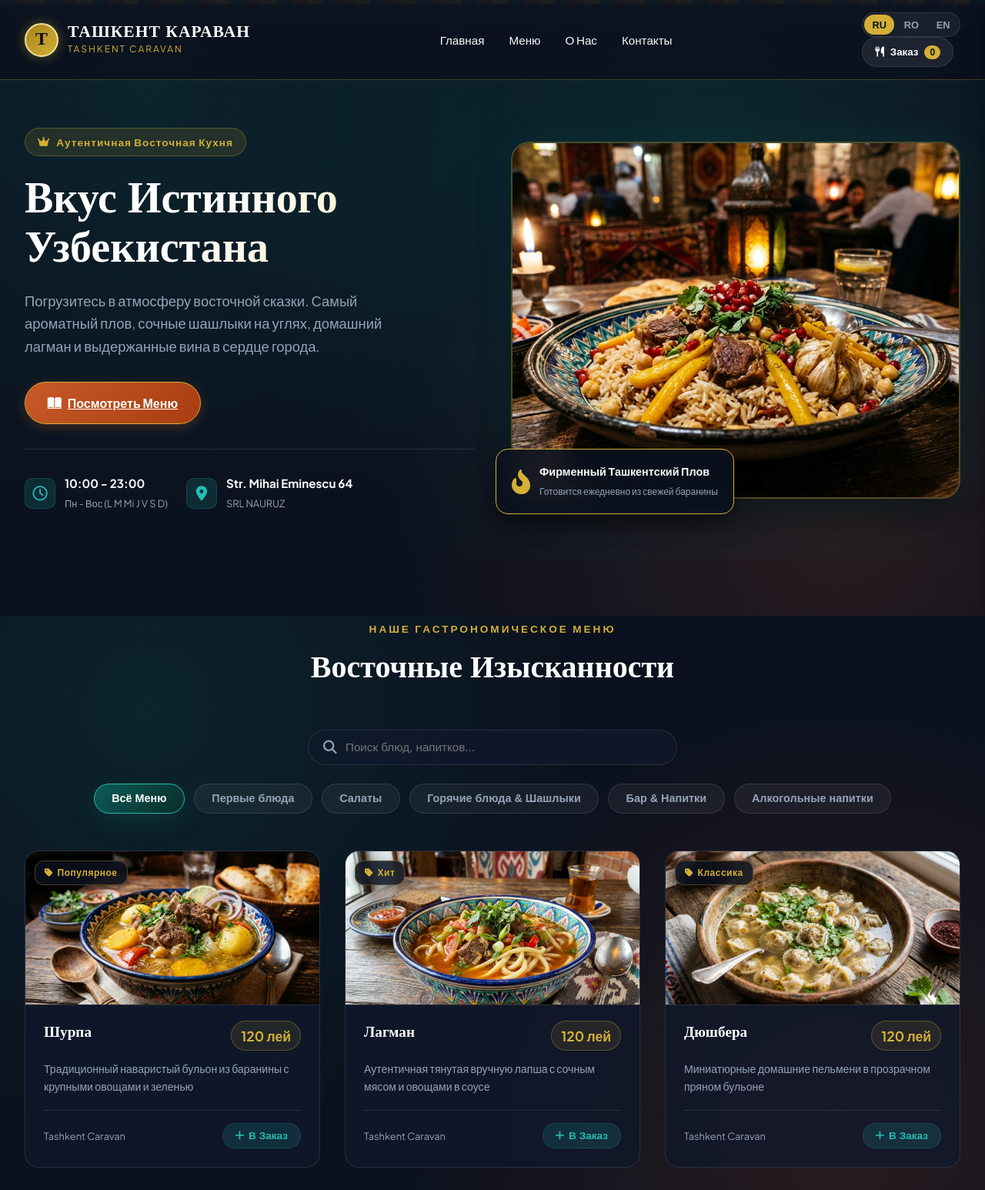
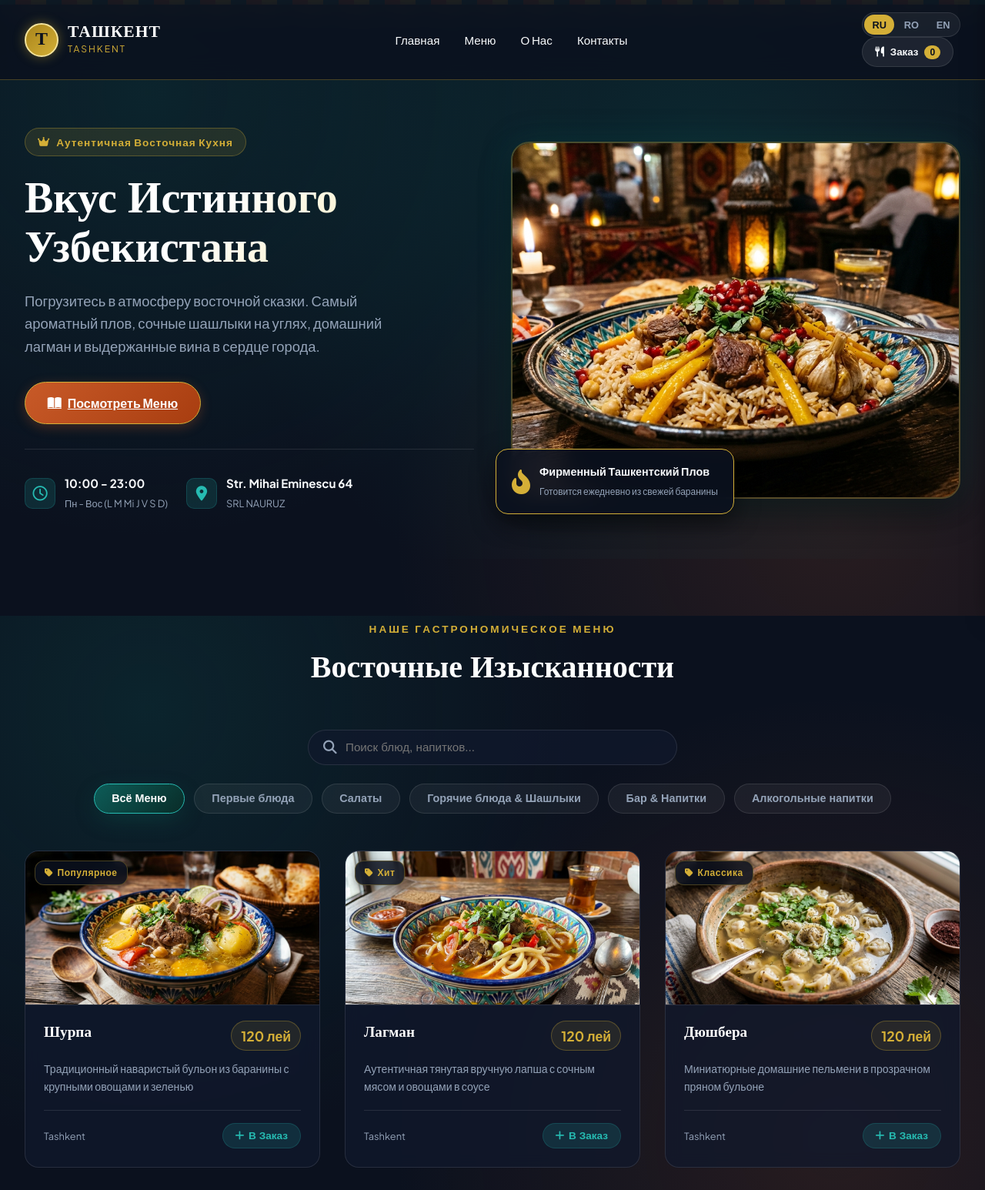
Before and after one commit to Leo9598/tashkent-caravan, a website: page index.html in a window 1280 px wide. Shown: the top 1546 px of the page at 77% size. Drawn offline with Linux system fonts and the light colour scheme; no server answers.

Commit message:
Update restaurant name to Tashkent

```diff
--- a/app.js
+++ b/app.js
@@ -134,13 +134,13 @@ document.addEventListener('DOMContentLoaded', () => {
       cat_bar: 'Бар & Напитки',
       cat_alcohol: 'Алкогольные напитки',
       about_subtitle: 'Традиции & Гостеприимство',
-      about_title: 'История Ташкент Караван',
-      about_p1: 'В узбекской культуре гость — это благословение дома. В ресторане «Ташкент Караван» мы возрождаем вековые кулинарные традиции Великого Шёлкового пути.',
+      about_title: 'История Ташкент',
+      about_p1: 'В узбекской культуре гость — это благословение дома. В ресторане «Ташкент» мы возрождаем вековые кулинарные традиции Великого Шёлкового пути.',
       about_p2: 'Каждое блюдо готовится по аутентичным рецептам с использованием настоящих узбекских специй (зиры, барбариса, кориандра), свежайшего мяса и авторской подачи.',
       about_stat1: 'Натуральные специи',
       about_stat2: 'Ежедневно без выходных',
       quote_text: '«Плов — это не просто еда, это дух узбекского гостеприимства и песня, исполненная на чугунном казане.»',
-      quote_author: '— Шеф-повар Ташкент Караван',
+      quote_author: '— Шеф-повар Ташкент',
       contact_subtitle: 'Ждём Вас в Гости',
       contact_title: 'Контакты & График Работы',
       contact_address_lbl: 'Адрес:',
@@ -177,13 +177,13 @@ document.addEventListener('DOMContentLoaded', () => {
       cat_bar: 'Bar & Băuturi',
       cat_alcohol: 'Băuturi Alcoolice',
       about_subtitle: 'Tradiție & Ospitalitate',
-      about_title: 'Istoria Tashkent Caravan',
-      about_p1: 'În cultura uzbecă, oaspetele este o binecuvântare a casei. La restaurantul „Tashkent Caravan” reînviem tradițiile culinare seculare ale Drumului Mătăsii.',
+      about_title: 'Istoria Tashkent',
+      about_p1: 'În cultura uzbecă, oaspetele este o binecuvântare a casei. La restaurantul „Tashkent” reînviem tradițiile culinare seculare ale Drumului Mătăsii.',
       about_p2: 'Fiecare preparat este gătit după rețete autentice, folosind condimente uzbece originale (chimen, dudițe, coriadru) și carne de cea mai înaltă calitate.',
       about_stat1: 'Condimente Naturale',
       about_stat2: 'Zilnic fără zile libere',
       quote_text: '«Plovul nu este doar mâncare, este sufletul ospitalității uzbece și o melodie cântată într-un ceaun de fontă.»',
-      quote_author: '— Bucătar Șef Tashkent Caravan',
+      quote_author: '— Bucătar Șef Tashkent',
       contact_subtitle: 'Vă Așteptăm cu Drag',
       contact_title: 'Contacte & Program de Lucru',
       contact_address_lbl: 'Adresă:',
@@ -220,13 +220,13 @@ document.addEventListener('DOMContentLoaded', () => {
       cat_bar: 'Bar & Drinks',
       cat_alcohol: 'Alcoholic Drinks',
       about_subtitle: 'Tradition & Hospitality',
-      about_title: 'Story of Tashkent Caravan',
-      about_p1: 'In Uzbek culture, a guest is a blessing to the home. At "Tashkent Caravan", we revive centuries-old culinary traditions of the Silk Road.',
+      about_title: 'Story of Tashkent',
+      about_p1: 'In Uzbek culture, a guest is a blessing to the home. At "Tashkent", we revive centuries-old culinary traditions of the Silk Road.',
       about_p2: 'Every dish is crafted using authentic recipes, genuine Uzbek spices (cumin, barberry, coriander), and premium meats.',
       about_stat1: 'Natural Spices',
       about_stat2: 'Open Every Day',
       quote_text: '«Plov is not just food, it is the spirit of Uzbek hospitality and a song played inside a cast-iron kazan.»',
-      quote_author: '— Executive Chef Tashkent Caravan',
+      quote_author: '— Executive Chef Tashkent',
       contact_subtitle: 'We Welcome You',
       contact_title: 'Contact & Opening Hours',
       contact_address_lbl: 'Address:',
@@ -425,7 +425,7 @@ document.addEventListener('DOMContentLoaded', () => {
           <p class="card-desc">${itemLang.desc}</p>
         </div>
         <div class="card-footer">
-          <span style="font-size: 0.8rem; color: var(--color-text-muted);">Tashkent Caravan</span>
+          <span style="font-size: 0.8rem; color: var(--color-text-muted);">Tashkent</span>
           <button class="btn-add-item" onclick="addToCart('${item.id}')">
             <i class="fa-solid fa-plus"></i> ${dict.btn_add_to_cart}
           </button>
--- a/index.html
+++ b/index.html
@@ -3,8 +3,8 @@
 <head>
   <meta charset="UTF-8">
   <meta name="viewport" content="width=device-width, initial-scale=1.0">
-  <title>Ташкент Караван | Ресторан Узбекской Кухни (Tashkent Caravan)</title>
-  <meta name="description" content="Аутентичный ресторан узбекской кухни Ташкент Караван в Кишинёве. Плов, шашлыки, лагман, манты, шурпа и блюда на мангале. Улица Михаила Эминеску 64.">
+  <title>Ташкент | Ресторан Узбекской Кухни (Tashkent)</title>
+  <meta name="description" content="Аутентичный ресторан узбекской кухни Ташкент в Кишинёве. Плов, шашлыки, лагман, манты, шурпа и блюда на мангале. Улица Михаила Эминеску 64.">
   <link rel="stylesheet" href="styles.css">
   <link rel="stylesheet" href="https://cdnjs.cloudflare.com/ajax/libs/font-awesome/6.4.0/css/all.min.css">
 </head>
@@ -19,8 +19,8 @@
       <a href="#" class="brand-logo" id="brandLogoLink">
         <div class="logo-badge">Т</div>
         <div class="brand-text">
-          <h1>ТАШКЕНТ КАРАВАН</h1>
-          <span>TASHKENT CARAVAN</span>
+          <h1>ТАШКЕНТ</h1>
+          <span>TASHKENT</span>
         </div>
       </a>
 
@@ -234,7 +234,7 @@
 
   <!-- Footer -->
   <footer class="footer">
-    <p>© 2026 ТАШКЕНТ КАРАВАН (TASHKENT CARAVAN) • SRL NAURUZ</p>
+    <p>© 2026 ТАШКЕНТ (TASHKENT) • SRL NAURUZ</p>
     <p style="margin-top: 0.25rem;">Str. Mihai Eminescu 64 • Tel: 078 142 910 • 10:00 - 23:00</p>
   </footer>
 
```
Also changed, not shown: api/send-email.js (+5 -5 lines), qr_flyer.html (+2 -2 lines).
